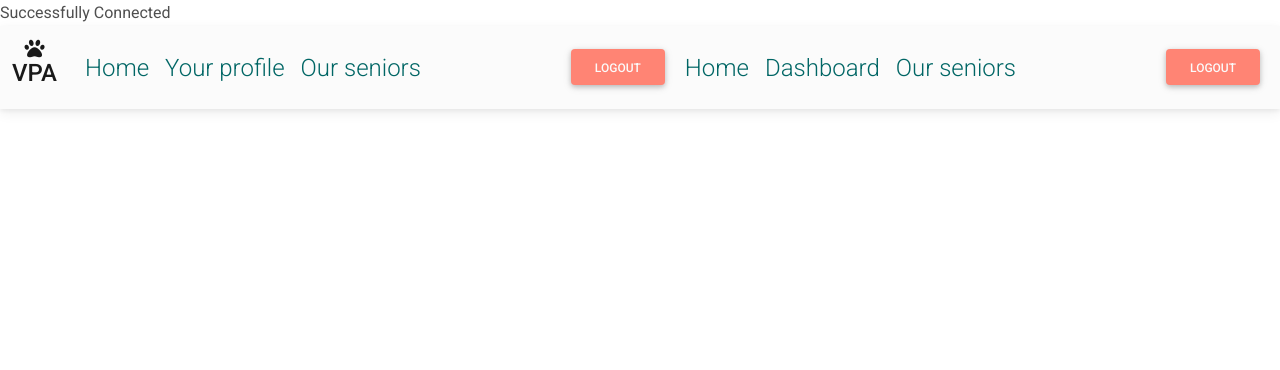
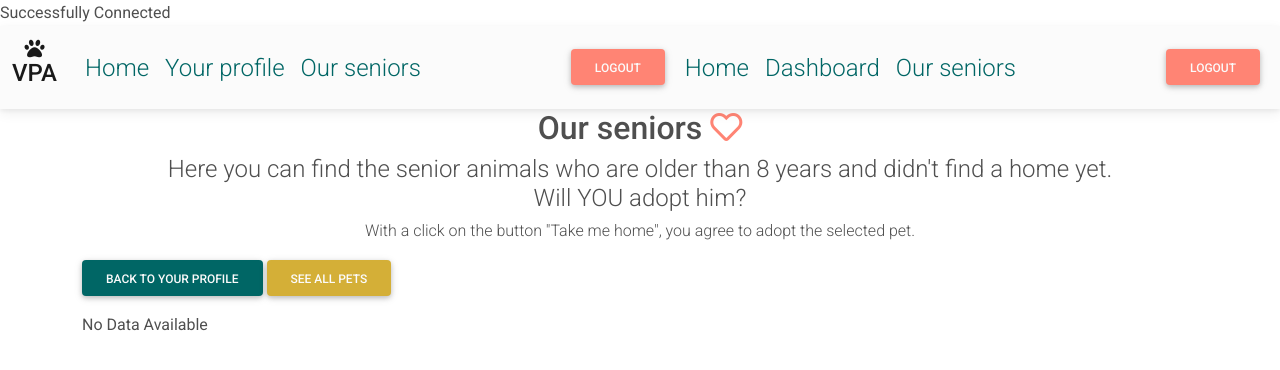
Before and after one commit to nat-oku/FE21-CR11-Natalia, a PHP site: page /pets/seniors.php in a window 1280 px wide. Shown: the top 370 px of the page. Run offline with PHP 8.4, Linux system fonts and the light colour scheme; the visitor is signed in with stand-in values (Sample User, id 1); tables that the repository leaves empty or names only in its code hold one stand-in row (values such as "Sample post"); style sheets or scripts are compiled from the project's sources; some libraries are stand-ins or nearby versions.

Commit message:
adding adoption functionality to seniors

```diff
--- a/loginUser/pets/seniors.php
+++ b/loginUser/pets/seniors.php
@@ -27,21 +27,42 @@
   if(mysqli_num_rows($result) > 0) {
     while($row = mysqli_fetch_array($result, MYSQLI_ASSOC)) {
       $colbody .='
-        <div class="col">
-          <div class="card">
+      <div class="col fw-light">
+        <div class="card-group h-100">
             <img src="../pictures/pets/'.$row['picture'].'" class="card-img-top" alt="...">
             <div class="card-body">
-              <h5 class="card-title">Meet '.$row['pet_name'].'</h5>
+              <h5 class="card-title text-green">Meet '.$row['pet_name'].'</h5>
               <p class="card-text">'.$row['pet_descr'].'</p>
               <p class="card-text">Date of birth: '.$row['pet_date_of_birth'].'</p>
               <p class="card-text">Type: a '.$row['pet_size'].' '.$row['breed']. '</p>
               <p class="card-text">Address of shelter: '.$row['location']. '</p>
+              <form action="seniors.php" method="post">
+              <input type="hidden" name="petID" class="form-control" value="'.$row['petID'].'"/>
+              <button class="btn border-gold" name="submitb" type="submit">Take me home</a></button>
+            </form>
             </div>
           </div>
         </div>
       ';
     }
+  } else {
+    $colbody = '<div class="col">No Data Available</div>';
   }
+
+  if(isset($_POST['submitb'])) {
+    $petID = $_POST['petID'];
+    $userID = $_SESSION['user'];
+    $sql = "INSERT INTO pet_adoption (fk_petID, fk_userID) VALUES ('$petID', '$userID')";
+    if($connect->query($sql) === true){
+      $msg = 'Congrats, you adopted a pet!';
+      echo "<script type='text/javascript'>alert('$msg');</script>";
+    } else {
+      $msg = 'Something went wrong, try again later';
+      echo "<script type='text/javascript'>alert('$msg');</script>";
+    }
+  }
+
+  $connect->close();
 
 ?>
 
@@ -72,6 +93,13 @@
 
   <main>
     <div class="container">
+    <div class="mb-3 text-center">
+        <h2>Our seniors <i class="far fa-heart text-orange"></i></h2>
+        <h4 class="fw-light">Here you can find the senior animals who are older than 8 years and didn't find a home yet. <br> Will YOU adopt him?<h4>
+        <h6 class="fw-light">With a click on the button "Take me home", you agree to adopt the selected pet.</h6>
+      </div>
+      <a href="<?php echo $backBtn?>" ><button class="btn bg-green text-light mt-1 mb-3" type="button">Back to your profile</button></a>
+      <a href="../home.php" ><button class="btn bg-gold text-light mt-1 mb-3" type="button">See all pets</button></a>
       <div class="row row-cols-1 row-cols-md-2 g-4">
         <?= $colbody ;?>
       </div>
```
